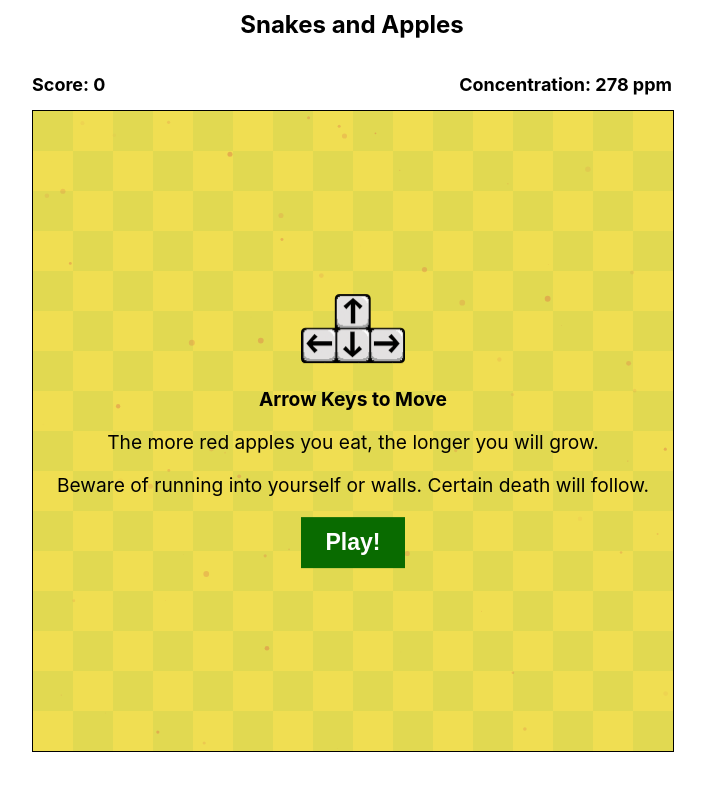
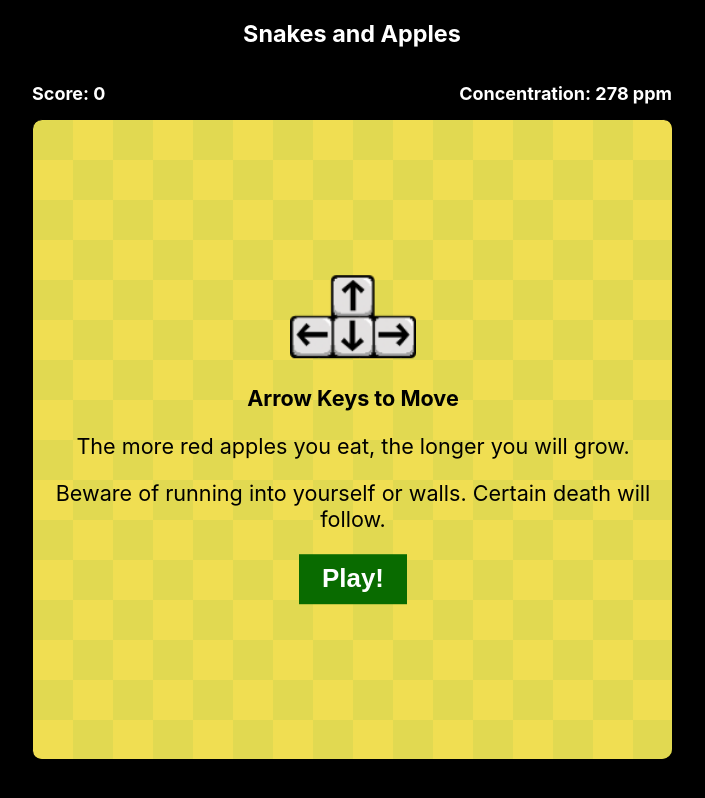
Before and after one commit to myron-liu/snakes-and-apples, a React (Create React App) app: page / in a window 1280 px wide. Shown: the top 798 px of the page, without its empty margins (288-993 px from the left). Built offline with nearby package versions, Linux system fonts and the light colour scheme; no server answers.

Commit message:
safari cuttoff fixed, debug placement on

```diff
--- a/src/App.css
+++ b/src/App.css
@@ -1,16 +1,6 @@
 .App {
   text-align: center;
-}
-
-.App-logo {
-  height: 40vmin;
-  pointer-events: none;
-}
-
-@media (prefers-reduced-motion: no-preference) {
-  .App-logo {
-    animation: App-logo-spin infinite 20s linear;
-  }
+  font-size: inherit;
 }
 
 .App-header {
@@ -30,7 +20,7 @@
 
 .subtitle {
   margin: auto;
-  font-size: 18px;
+  font-size: 1rem;
   display: flex;
   flex-direction: row;
   align-items: center;
@@ -38,21 +28,22 @@
 }
 
 .score-container {
-  font-size: 18px;
+  font-size: 1em;
 }
 
 .concentration-container {
-  font-size: 18px;
+  font-size: 1em;
 }
 
 .title {
-  font-size: 24px;
-  margin-top: 10px;
+  font-size: 1.3rem;
 }
 
 #game-container {
   position: relative;
   margin: auto;
+  border-radius: 10px;
+  overflow: hidden;
 }
 
 .gameboard {
@@ -63,6 +54,7 @@
   box-sizing: border-box;
   left: 0;
   top: 0;
+  border-radius: inherit;
 }
 
 .background {
@@ -73,6 +65,7 @@
   box-sizing: border-box;
   left: 0;
   top: 0;
+  border-radius: inherit;
 }
 
 #particles-viz {
--- a/src/game/snake.js
+++ b/src/game/snake.js
@@ -502,19 +502,27 @@ export class Snake {
 
     // CARBON TAX rules
     const carbonTaxExists = this.getNumTokensOfType(TOKEN_TYPE.CARBON_TAX) >= 1;
-    if (this.concentration > 350 && this.moveNumber > this.lastCarbonTax + 200 && coordinates.length > 0 && !carbonTaxExists) {
-      const { x, y } = coordinates.pop();
-      this.addToken(x, y, TOKEN_TYPE.CARBON_TAX);
-      this.lastCarbonTax = this.moveNumber;
+    {
+      let { x, y } = coordinates.pop();
+      if (!carbonTaxExists) this.addToken(x, y, TOKEN_TYPE.CARBON_TAX);
     }
+    // if (this.concentration > 350 && this.moveNumber > this.lastCarbonTax + 200 && coordinates.length > 0 && !carbonTaxExists) {
+    //   const { x, y } = coordinates.pop();
+    //   this.addToken(x, y, TOKEN_TYPE.CARBON_TAX);
+    //   this.lastCarbonTax = this.moveNumber;
+    // }
 
     // CARBON DIVIDEND rules
     const carbonDividendExists = this.getNumTokensOfType(TOKEN_TYPE.CARBON_DIVIDEND) >= 1;
-    if (this.concentration > 360 && this.moveNumber > this.lastCarbonDividend + 500 && coordinates.length > 0 && !carbonDividendExists) {
-      const { x, y } = coordinates.pop();
-      this.addToken(x, y, TOKEN_TYPE.CARBON_DIVIDEND);
-      this.lastCarbonDividend = this.moveNumber;
+    {
+      let { x, y } = coordinates.pop();
+      if (!carbonDividendExists) this.addToken(x, y, TOKEN_TYPE.CARBON_DIVIDEND);
     }
+    // if (this.concentration > 360 && this.moveNumber > this.lastCarbonDividend + 500 && coordinates.length > 0 && !carbonDividendExists) {
+    //   const { x, y } = coordinates.pop();
+    //   this.addToken(x, y, TOKEN_TYPE.CARBON_DIVIDEND);
+    //   this.lastCarbonDividend = this.moveNumber;
+    // }
   }
 
   /** Moves the snake in the direction it is currently moving in. */
--- a/src/index.css
+++ b/src/index.css
@@ -1,3 +1,27 @@
+html {
+  font-size: 18px;
+  background-color: black;
+  color:white;
+}
+
+@media (max-width: 600px), (max-height: 730px) {
+  html {
+    font-size: 16px;
+  }
+}
+
+@media (max-width: 400px), (max-height: 530px) {
+  html {
+    font-size: 10px;
+  }
+}
+
+@media (max-width: 270px), (max-height: 330px) {
+  html {
+    font-size: 6px;
+  }
+}
+
 body {
   margin: 0;
   font-family: -apple-system, BlinkMacSystemFont, 'Segoe UI', 'Roboto', 'Oxygen',
@@ -5,6 +29,8 @@ body {
     sans-serif;
   -webkit-font-smoothing: antialiased;
   -moz-osx-font-smoothing: grayscale;
+  overflow: hidden;
+  height: 100vh;
 }
 
 code {
--- a/src/overlayScreenStyles.css
+++ b/src/overlayScreenStyles.css
@@ -9,6 +9,8 @@
   width: 100%;
   height: 100%;
   border: solid 1px #000000;
+  color:black;
+  border-radius: inherit;
 }
 
 .vertical-center {
@@ -19,10 +21,16 @@
   -ms-transform: translate(-50%, -50%);
   transform: translate(-50%, -50%);
   width: 100%;
+  padding: 1rem;
+  box-sizing: border-box;
+}
+
+.vertical-center img {
+  width: 7rem;
 }
 
 .start-button {
-  padding: 12px 24px;
+  padding: .6rem 1.3rem;
   border: none;
   background-color: rgb(9, 107, 0);
   color: white;
--- a/src/particles.js
+++ b/src/particles.js
@@ -1,23 +1,51 @@
 import { } from 'particles.js'
 import PARTICLES_CONFIG_JSON from './particlesConfig.json'
+
+const BASE_PARTICLE_COUNT = 278;
 
 export class ppmVisualizer {
     constructor(containerElementId) {
         window.particlesJS(containerElementId, PARTICLES_CONFIG_JSON);
         this.pJSViz = window.pJSDom[0].pJS;
+        this.enabled = false;
+    }
+
+    setEnabled(isEnabled) {
+        this.enabled = isEnabled
+        if (this.enabled) {
+            this.pJSViz.particles.number.value = PARTICLES_CONFIG_JSON.particles.number.value;
+            this.reInitParticles()
+        } else {
+            this.pJSViz.particles.number.value = 0;
+            this.pJSViz.fn.particlesEmpty()
+        }
     }
 
     setParticleCount(count) {
-        const startParticleCount = 278;
-
-        // copy-paste on https://desmos.com/calculator 2^{\left(-0.007x\ +10\right)}+3
-        const x = (count - startParticleCount);
+        const x = (count - BASE_PARTICLE_COUNT);
         const xScale = -0.007 // controls the rate at which particles get added
         const xOffset = 10; // controls the inital number of particles (but it's math, look at the desmos)
         const particleInverseDensity = Math.pow(2, x * xScale + xOffset) + 3
-
+        //
+        //     to visualize ^this curve^ copy-paste formula below on https://desmos.com/calculator :
+        //     2^{\left(-0.007x\ +10\right)}+3
+        //
         this.pJSViz.particles.number.density.value_area = particleInverseDensity
         this.pJSViz.fn.vendors.densityAutoParticles(); // library function here: https://github.com/VincentGarreau/particles.js/blob/d01286d6dcd61f497d07cc62bd48e692f6508ad5/particles.js#L1164
+    }
+
+    reInitParticles() {
+        // this code from library here: https://github.com/VincentGarreau/particles.js/blob/d01286d6dcd61f497d07cc62bd48e692f6508ad5/particles.js#L198
+        /* repaint canvas on anim disabled */
+        if (!this.pJSViz.particles.move.enable) {
+            this.pJSViz.fn.particlesEmpty();
+            this.pJSViz.fn.particlesCreate();
+            this.pJSViz.fn.particlesDraw();
+            this.pJSViz.fn.vendors.densityAutoParticles();
+        }
+
+        /* density particles enabled */
+        this.pJSViz.fn.vendors.densityAutoParticles();
     }
 
     resizeCanvas(width, height) {
@@ -34,15 +62,6 @@ export class ppmVisualizer {
         this.pJSViz.canvas.el.width = this.pJSViz.canvas.w;
         this.pJSViz.canvas.el.height = this.pJSViz.canvas.h;
 
-        /* repaint canvas on anim disabled */
-        if (!this.pJSViz.particles.move.enable) {
-            this.pJSViz.fn.particlesEmpty();
-            this.pJSViz.fn.particlesCreate();
-            this.pJSViz.fn.particlesDraw();
-            this.pJSViz.fn.vendors.densityAutoParticles();
-        }
-
-        /* density particles enabled */
-        this.pJSViz.fn.vendors.densityAutoParticles();
+        if (this.enabled) this.reInitParticles()
     }
 }
```
Also changed, not shown: src/App.js (+104 -48 lines).
